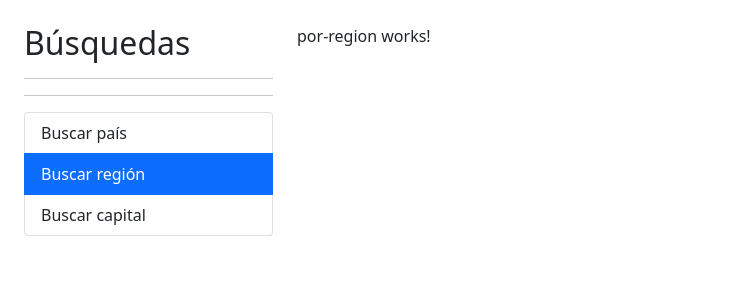
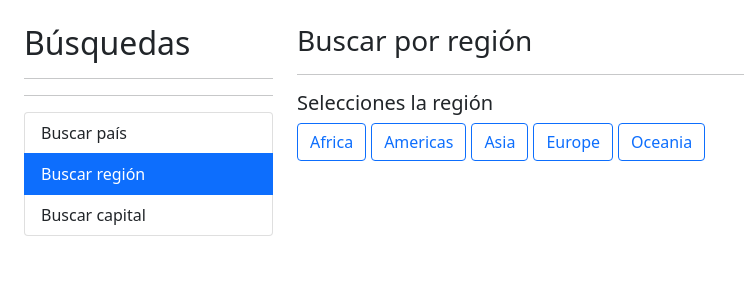
Before and after one commit to diegomolina83/PaisesApp, an Angular app: page /region in a window 1280 px wide. Shown: the top 300 px of the page, without its empty margins (0-744 px from the left). Built offline with nearby package versions, Linux system fonts and the light colour scheme.

Commit message:
Version 1.0

```diff
--- a/src/app/pais/components/pais-tabla/pais-tabla.component.html
+++ b/src/app/pais/components/pais-tabla/pais-tabla.component.html
@@ -1,3 +1,5 @@
+<div class="animate__animated animate__fadeIn">
+
     <table class="table table-hover">
         <thead>
             <tr>
@@ -24,3 +26,4 @@
             </tr>
         </tbody>
     </table>
+</div>
--- a/src/app/pais/pages/por-capital/por-capital.component.html
+++ b/src/app/pais/pages/por-capital/por-capital.component.html
@@ -1,16 +1,18 @@
+<div class="animate__animated animate__fadeIn">
     <h2>Por Capital</h2>
     <hr>
 
 
     <div class="row">
         <div class="col">
-        <app-pais-input placeholder="Buscar capital..." (onEnter)="buscar($event)" (onDebounce)="sugerencias( $event )">
+            <app-pais-input placeholder="Buscar capital..." (onEnter)="buscar($event)"
+                (onDebounce)="sugerencias( $event )">
             </app-pais-input>
         </div>
     </div>
 
     <hr>
-
+</div>
 <div *ngIf="hayError" class="alert alert-danger">
     No se encontró nada con el término <b>{{termino}}</b>
 </div>
--- a/src/app/pais/pages/por-pais/por-pais.component.html
+++ b/src/app/pais/pages/por-pais/por-pais.component.html
@@ -1,17 +1,29 @@
+<div class="animate__animated animate__fadeIn">
     <h2>Por Pais</h2>
     <hr>
 
 
     <div class="row">
         <div class="col">
-        <app-pais-input (onEnter)="buscar($event)" (onDebounce)="sugerencias( $event )" placeholder="Buscar país...">
+            <app-pais-input (onEnter)="buscar($event)" (onDebounce)="sugerencias( $event )"
+                placeholder="Buscar país...">
             </app-pais-input>
         </div>
     </div>
 
+    <ul *ngIf="mostrarSugerencias" class="list-group">
+        <li *ngFor="let pais of paisesSugeridos" class="list-group-item list-group-item-action">
+            <a class="nav-link" [routerLink]="['/pais',pais.alpha2Code]"> {{pais.name}}</a>
+        </li>
+        <li (click)="buscarSugerido(termino)" class="list-group-item list-group-item-action">
+            <a class="nav-link"> Buscar "{{termino}}"</a>
+        </li>
+    </ul>
+
 
     <hr>
 
+</div>
 <div *ngIf="hayError" class="alert alert-danger">
     No se encontró nada con el término <b>{{termino}}</b>
 </div>
--- a/src/app/pais/pages/por-pais/por-pais.component.ts
+++ b/src/app/pais/pages/por-pais/por-pais.component.ts
@@ -6,7 +6,11 @@ import { Country } from '../../interfaces/pais-interface';
 @Component({
   selector: 'app-por-pais',
   templateUrl: './por-pais.component.html',
-  styles: [
+  styles: [`
+  li{
+    cursor:pointer;
+  }
+  `
   ]
 })
 export class PorPaisComponent {
@@ -14,10 +18,13 @@ export class PorPaisComponent {
   termino: string = "";
   hayError: boolean = false;
   paises: Country[] = [];
+  paisesSugeridos: Country[] = [];
+  mostrarSugerencias: boolean = false;
 
   constructor(private paisService: PaisService) { }
 
   buscar(termino: string) {
+    this.mostrarSugerencias = false;
     this.hayError = false;
     this.termino = termino;
 
@@ -34,7 +41,17 @@ export class PorPaisComponent {
 
   sugerencias(termino: string) {
     this.hayError = false;
+    this.mostrarSugerencias = true;
+
+    this.paisService.buscarPais(termino)
+      .subscribe(paises => this.paisesSugeridos = paises.splice(0, 5),
+        (err) => this.paisesSugeridos = []
+      )
+  }
+
+
+  buscarSugerido(termino: string) {
+    this.buscar(termino);
 
   }
-
 }
--- a/src/app/pais/pages/por-region/por-region.component.html
+++ b/src/app/pais/pages/por-region/por-region.component.html
@@ -1 +1,27 @@
-<p>por-region works!</p>
+<div class="animate__animated animate__fadeIn">
+
+    <h3>Buscar por región <small> {{regionActiva | titlecase}}</small></h3>
+    <hr>
+    <h5>Selecciones la región</h5>
+
+    <div class="row">
+        <div class="col">
+            <!-- [class.btn-primary]="region ===regionActiva"-->
+            <!--[ngClass]="{
+            'btn-primary': regionActiva === region,
+            'btn-outline-primary':regionActiva !== region
+        }"-->
+
+            <button *ngFor="let region of regiones" class="btn btn-outline-primary" (click)="activarRegion(region)"
+                [class]=" getClaseCss(region)">
+                {{region | titlecase}}
+            </button>
+
+        </div>
+    </div>
+    <div *ngIf="paises.length>0" class="row">
+        <div class="col">
+            <app-pais-tabla [paises]="paises"></app-pais-tabla>
+        </div>
+    </div>
+</div>
--- a/src/app/pais/pages/por-region/por-region.component.ts
+++ b/src/app/pais/pages/por-region/por-region.component.ts
@@ -1,16 +1,37 @@
-import { Component, OnInit } from '@angular/core';
+import { Component } from '@angular/core';
+import { Country } from '../../interfaces/pais-interface';
+import { PaisService } from '../../services/pais.service';
 
 @Component({
   selector: 'app-por-region',
   templateUrl: './por-region.component.html',
   styles: [
+    `button{
+      margin-right: 5px;
+    }`
   ]
 })
-export class PorRegionComponent implements OnInit {
+export class PorRegionComponent {
 
-  constructor() { }
+  regiones: string[] = ['africa', 'americas', 'asia', 'europe', 'oceania'];
+  regionActiva: string = '';
+  paises: Country[] = [];
 
-  ngOnInit(): void {
+  constructor(private paisService: PaisService) { }
+
+  getClaseCss(region: string): string {
+    return (region === this.regionActiva) ? 'btn btn-primary' : 'btn btn-outline-primary'
+  }
+
+  activarRegion(region: string) {
+
+    if (region === this.regionActiva) { return; }
+    this.regionActiva = region;
+    this.paisService.buscarRegion(region)
+      .subscribe((paises) => {
+        this.paises = paises;
+      })
+      ;
   }
 
 }
--- a/src/app/pais/pages/ver-pais/ver-pais.component.html
+++ b/src/app/pais/pages/ver-pais/ver-pais.component.html
@@ -1,3 +1,5 @@
+<div class="animate__animated animate__fadeIn">
+
     <div *ngIf="!pais;else divPais" class="alert alert-info">
         Espere por favor...
     </div>
@@ -52,3 +54,5 @@
         {{pais | json}}
     </pre>
     </ng-template>
+
+</div>
--- a/src/app/pais/services/pais.service.ts
+++ b/src/app/pais/services/pais.service.ts
@@ -1,6 +1,7 @@
-import { HttpClient } from '@angular/common/http';
+import { HttpClient, HttpParams } from '@angular/common/http';
 import { Injectable } from '@angular/core';
 import { Observable, of } from 'rxjs';
+import { tap } from 'rxjs/operators';
 import { Country } from '../interfaces/pais-interface';
 
 
@@ -12,13 +13,17 @@ export class PaisService {
 
   private apiUrl: string = "https://restcountries.eu/rest/v2";
 
+  get httpParams() {
+    return new HttpParams().set('fields', 'name;capital;alpha2Code;flag;population');
+  }
+
   constructor(private http: HttpClient) { }
 
   buscarPais(termino: string): Observable<Country[]> {
 
     const url = `${this.apiUrl}/name/${termino}`;
 
-    return this.http.get<Country[]>(url);
+    return this.http.get<Country[]>(url, { params: this.httpParams });
   }
 
   buscarPaisPorCodigo(id: string): Observable<Country> {
@@ -28,4 +33,13 @@ export class PaisService {
     return this.http.get<Country>(url);
   }
 
+
+  buscarRegion(region: string): Observable<Country[]> {
+
+    const url = `${this.apiUrl}/region/${region}`
+    return this.http.get<Country[]>(url, { params: this.httpParams })
+      .pipe(
+        tap(console.log)
+      );
+  }
 }
--- a/src/index.html
+++ b/src/index.html
@@ -10,6 +10,7 @@
   <!-- CSS only -->
   <link href="https://cdn.jsdelivr.net/npm/bootstrap@5.0.2/dist/css/bootstrap.min.css" rel="stylesheet"
     integrity="sha384-EVSTQN3/azprG1Anm3QDgpJLIm9Nao0Yz1ztcQTwFspd3yD65VohhpuuCOmLASjC" crossorigin="anonymous">
+  <link rel="stylesheet" href="https://cdnjs.cloudflare.com/ajax/libs/animate.css/4.1.1/animate.min.css" />
 </head>
 
 <body>
```
Lines whose indentation alone changed are shown as unchanged.
